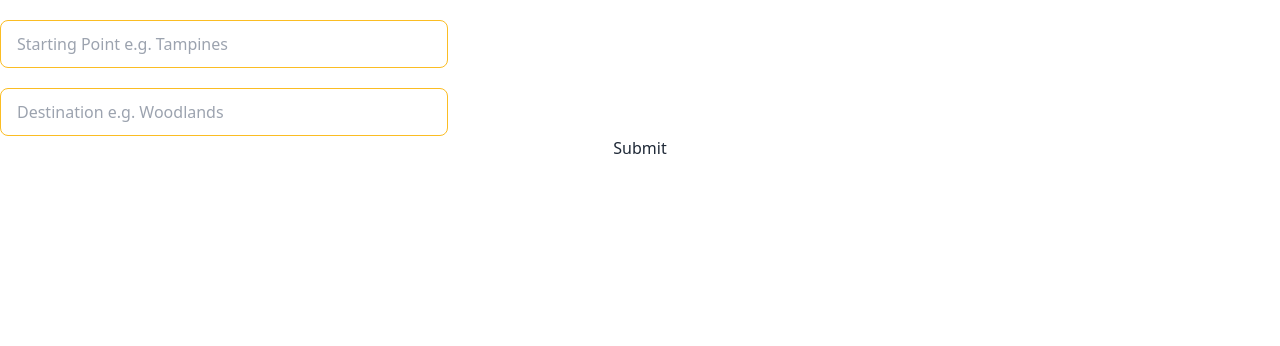
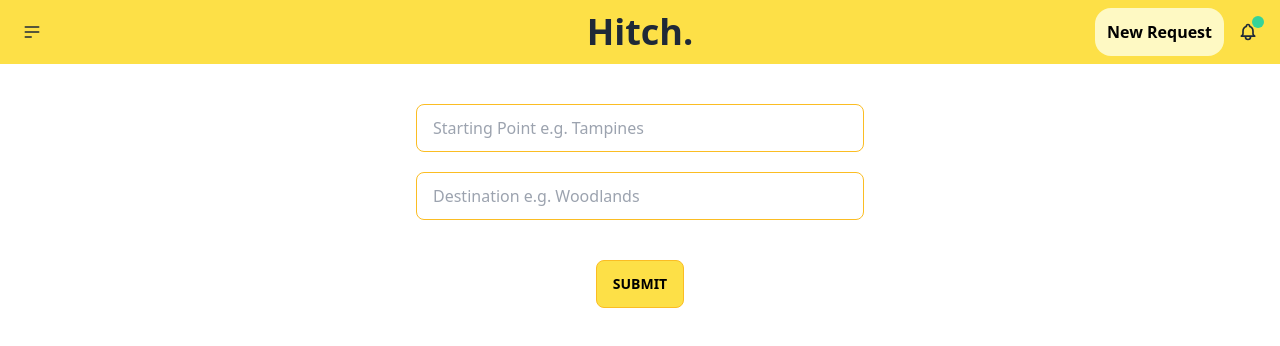
Before and after one commit to luketeosmu/sghitch, a Vue app: page /newreq in a window 1280 px wide. Shown: the top 346 px of the page. Built offline with nearby package versions, Linux system fonts and the light colour scheme.

Commit message:
more formatting to newreq

```diff
--- a/src/components/Nav.vue
+++ b/src/components/Nav.vue
@@ -14,7 +14,7 @@
                 </div>
             </div>
             <div class="navbar-center">
-                <span class="font-bold text-4xl font-sans">Hitch</span>
+                <span class="font-bold text-4xl font-sans">Hitch.</span>
             </div>
             <div class="navbar-end">
                 <button @click='login()' type="button" class="block bg-yellow-100 p-3 rounded-2xl text-black font-semibold">New Request</button>
--- /dev/null
+++ b/src/services/UserService.js
@@ -0,0 +1,60 @@
+import axios from "axios";
+
+const REGISTER_API_URL = "http://localhost:8080/users";
+const AUTH_API_URL = "http://localhost:8080/users/search";
+
+class UserService {
+    registerUser = async (user) => {
+        return axios
+            .post(REGISTER_API_URL, user)
+            .then((response) => {
+                localStorage.clear();
+                sessionStorage.clear();
+                // localStorage.setItem("tempPass", user.password);
+                // localStorage.setItem("user", JSON.stringify(response.data));
+                // localStorage.setItem("notLoggedIn", "")
+                // don't need to do above, above was created for the sake of RegisterBusiness
+
+                // console.log(localStorage.getItem("user"));
+                // return response.data;
+            })
+            .catch((err) => {
+                // this.signOut();
+                return "failed";
+            });
+    };
+
+    authenticate = async (user) => {
+        return axios
+            .post(AUTH_API_URL, user)
+            .then((response) => {
+                sessionStorage.setItem("user", JSON.stringify(response.data));
+                // return response.data;
+            })
+            .catch((err) => {
+                // throw err;
+                return "failed";
+            });
+    };
+
+    signOut() {
+        // localStorage.clear();
+        // localStorage.removeItem("notLoggedIn")
+        // localStorage.removeItem("tempPass")
+        sessionStorage.removeItem("user");
+    }
+
+    getCurrentUser() {
+        return JSON.parse(sessionStorage.getItem("user"));
+    }
+
+    isLoggedIn() {
+        // if (localStorage.getItem("user") === null || localStorage.getItem("notLoggedIn") == "") {
+        if (sessionStorage.getItem("user") === null) {
+            return false;
+        }
+        return true;
+    }
+
+}
+export default new UserService();
--- a/src/views/NewReq.vue
+++ b/src/views/NewReq.vue
@@ -2,26 +2,33 @@
     <div>
         <!-- starting point should be taken from google maps - should return a longitude/latitude -->
         <!-- when searching for requests, sort by distance away from starting point -->
+        <Nav/>
+        <div class="container mx-auto">
             <form>
-            <div className="flex form-control">
+                <div className="flex form-control text-center mb-10">
                     <div className="justify-center">
                         <input v-model.lazy="input.s_address" type="text" placeholder="Starting Point e.g. Tampines" className="input input-bordered input-warning w-full max-w-md mt-5" />
                     </div>
                     <div class="justify-center">
                         <input v-model.lazy="input.d_address" type="text" placeholder="Destination e.g. Woodlands" className="input input-bordered input-warning w-full max-w-md mt-5" />
                     </div>
-                <button type="button" @click='queryMapsStart()'>Submit</button>
+                </div>
+                <div class="text-center">
+                    <button type="button" @click='queryMapsStart()' class="btn btn-warning bg-yellow-300 text-black">Submit</button>
                 </div>
             </form>
+        </div>
     </div>
 </template>
 <script>
 import MapsService from '../services/MapsService'
+import Nav from '../components/Nav.vue'
 
 export default {
     name: "NewReq",
     components: {
         MapsService,
+        Nav
     },
     props: {},
     data () {
```
Lines whose indentation alone changed are shown as unchanged.
